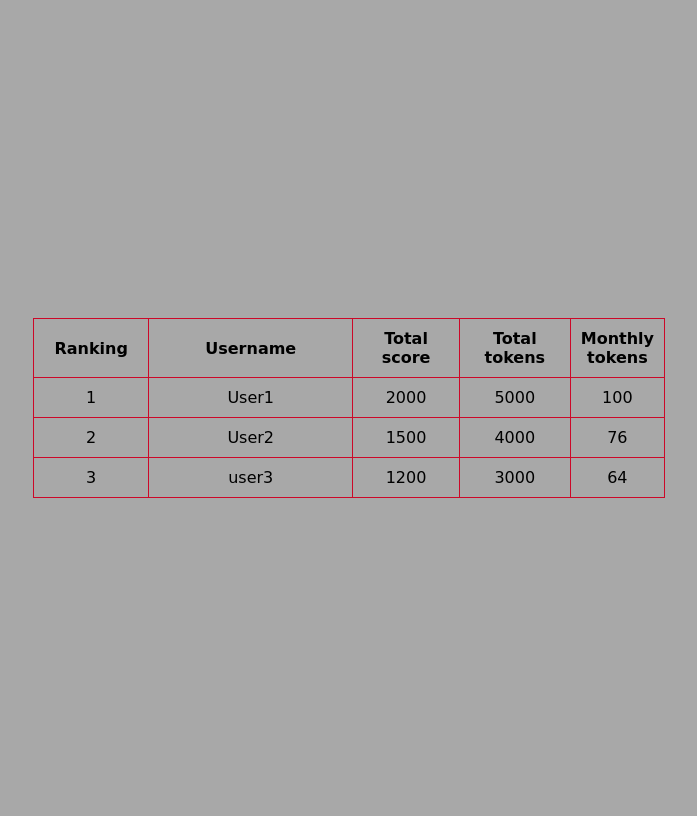
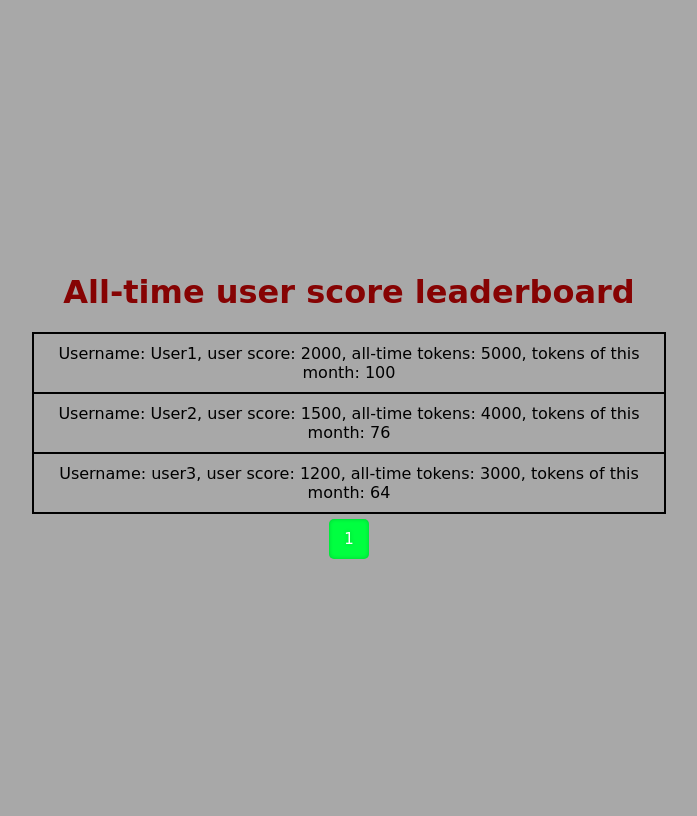
Before and after one commit to Giannis-Oik/WebProject, a PHP site: page /leaderboard.php in a window 1280 px wide. Shown: the whole page, without its empty margins (291-988 px from the left). Run offline with PHP 8.4, Linux system fonts and the light colour scheme; a user stored in the database is signed in; data comes from the database, SQL or seed files in the repository; some libraries are stand-ins or nearby versions.

Commit message:
Add files via upload

```diff
--- a/ProjectCode/leaderboard.php
+++ b/ProjectCode/leaderboard.php
@@ -1,6 +1,16 @@
 <?php
 session_start();
 include "db_conn.php";
+$sql = "SELECT user_name, score, tokens, monthly_tokens  FROM users GROUP BY id ORDER BY score DESC";
+$result = mysqli_query($conn,$sql);
+
+if(mysqli_num_rows($result) > 0)
+{
+    while($row = mysqli_fetch_array($result))
+    {
+        $users_array[] = "Username: ". $row['user_name'] . ",\t user score: " . $row['score'] . ",\t all-time tokens: " . $row['tokens'] . ",\t tokens of this month: " . $row['monthly_tokens'] . "";
+    }
+}
 
 if(isset($_SESSION['id']) && isset($_SESSION['user_name']))
 {
@@ -9,64 +19,131 @@ if(isset($_SESSION['id']) && isset($_SESSION['user_name']))
     <!DOCTYPE html>
     <html>
     <head>
+        <meta charset="utf-8" />
         <title>LEADERBOARD</title>
         <link rel="stylesheet" type="text/css" href="style.css">
-        <script src="http://code.jquery.com/jquery-1.9.1.min.js"></script>
-        <script src="../jquery.simplePagination.js"></script>
-        <link href="../simplePagination.css" rel="stylesheet" type="text/css" />
+
         <style>
-            table {
-            border: 1px solid black;
-            border-collapse: collapse;
-            border-color: #cc0828;
+            .list {
+                text-align: center;
+                width: 50%;
+                border: 1px solid black;
             }
 
-            th, td{
+            .list .item {
                 border: 1px solid black;
-                border-collapse: collapse;
-                border-color: #cc0828;
                 padding: 10px;
-                text-align: center;
             }
 
-            tr:hover {background-color: #D6EEEE;}
+            .list .item:hover {
+                background: rgba(0, 0, 0, 0.05);
+            }
+
+            .pagenumbers {
+                display: flex;
+                flex-wrap: wrap;
+                justify-content: center;
+                align-items: center;
+            }
+
+            .pagenumbers button {
+                width: 40px;
+                height: 40px;
+
+                appearance: none;
+                border: none;
+                outline: none;
+                cursor: pointer;
+
+                background-color: #ff0019;
+
+                margin: 5px;
+                transition: 0.4s;
+
+                color: #FFF;
+                font-size: 15px;
+                text-shadow: 0px 0px 4px rgba(0, 0, 0, 0.2);
+                box-shadow: 0px 0px 4px rgba(0, 0, 0, 0.2);
+            }
+
+            .pagenumbers button.active {
+                background-color: #00ff40;
+                box-shadow: inset 0px 0px 4px rgba(0, 0, 0, 0.2);
+            }
         </style>
     </head>
     <body>
-        <table id="leaderboard" style="width:50%">
-                <tr>
-                    <th style="width:20%">Ranking</th>
-                    <th style="width:40%">Username</th>
-                    <th style="width:20%">Total score</th>
-                    <th style="width:20%">Total tokens</th>
-                    <th style="width:40%">Monthly tokens</th>
-                </tr>
+        <h1>All-time user score leaderboard</h1>
+        <div class="list" id="list"></div>
+        <div class="pagenumbers" id="pagination"></div>
+    <script>
+        const users = <?php echo json_encode($users_array); ?>;
+        const list_element = document.getElementById("list");
+        const page_element = document.getElementById("pagination");
 
-        <?php
-            $sql = "SELECT user_name, score, tokens, monthly_tokens  FROM users ORDER BY score DESC";
-            $result = mysqli_query($conn,$sql);
-            $ranking = 1;
+        let current_page = 1;
+        let rows = 10;
+        let page_count = Math.ceil(users.length/rows);
 
-            if(mysqli_num_rows($result))
+        function DisplayBoard(items, wrapper, rows_ppg, page)
+        {
+            wrapper.innerHTML = "";
+            page--;
+
+            let start = rows_ppg*page;
+            let end = rows_ppg + start;
+            let page_items = items.slice(start, end);
+
+            for(let i = 0; i < page_items.length; i++)
             {
-                while($row = mysqli_fetch_array($result))
-                {
-                    echo "<tr><td>{$ranking}</td>
-                    <td>{$row['user_name']}</td>
-                    <td>{$row['score']}</td>
-                    <td>{$row['tokens']}</td>
-                    <td>{$row['monthly_tokens']}</td></tr>";
-                    $ranking++;
-                }
+                let item = page_items[i];
+
+                let item_element = document.createElement('div');
+                item_element.classList.add('item');
+                item_element.innerText = item;
+
+                wrapper.appendChild(item_element);
             }
-        ?>
+        }
 
-        </table>
+        function PageButton(page, items)
+        {
+            let button = document.createElement('button');
+            button.innerText = page;
+
+            if(current_page == page) {button.classList.add('active');}
+
+            button.addEventListener('click', function(){
+                current_page = page;
+                DisplayBoard(items, list_element, rows, current_page);
+
+                let btn = document.querySelector('.pagenumbers button.active');
+                btn.classList.remove('active');
+
+                button.classList.add('active');
+            });
+
+            return button;
+        }
+
+        function DisplayPages(items, wrapper, page)
+        {
+            wrapper.innerHTML = "";
+
+            for(let i = 1; i < page_count + 1; i++)
+            {
+                let button = PageButton(i, items);
+                wrapper.appendChild(button);
+            }
+        }
+
+
+        DisplayBoard(users, list_element, rows, current_page);
+        DisplayPages(users, page_element, current_page);
+    </script>
     </body>
     </html>
 
-    <script>
-    </script>
     <?php
 }
 else
```
